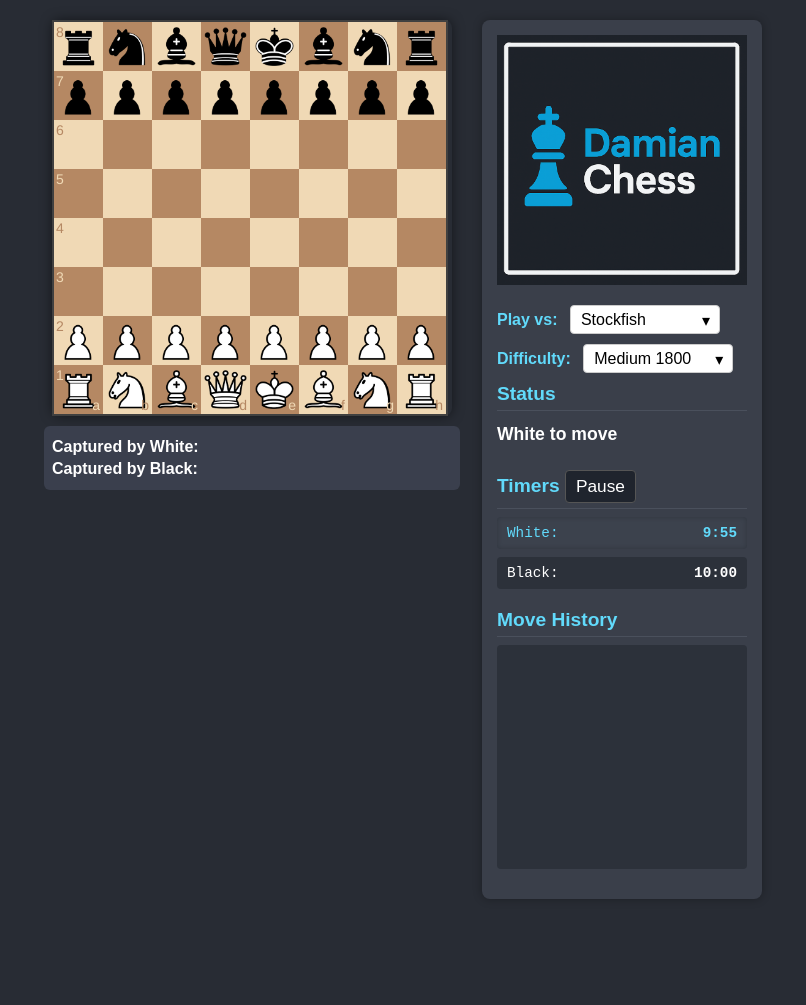
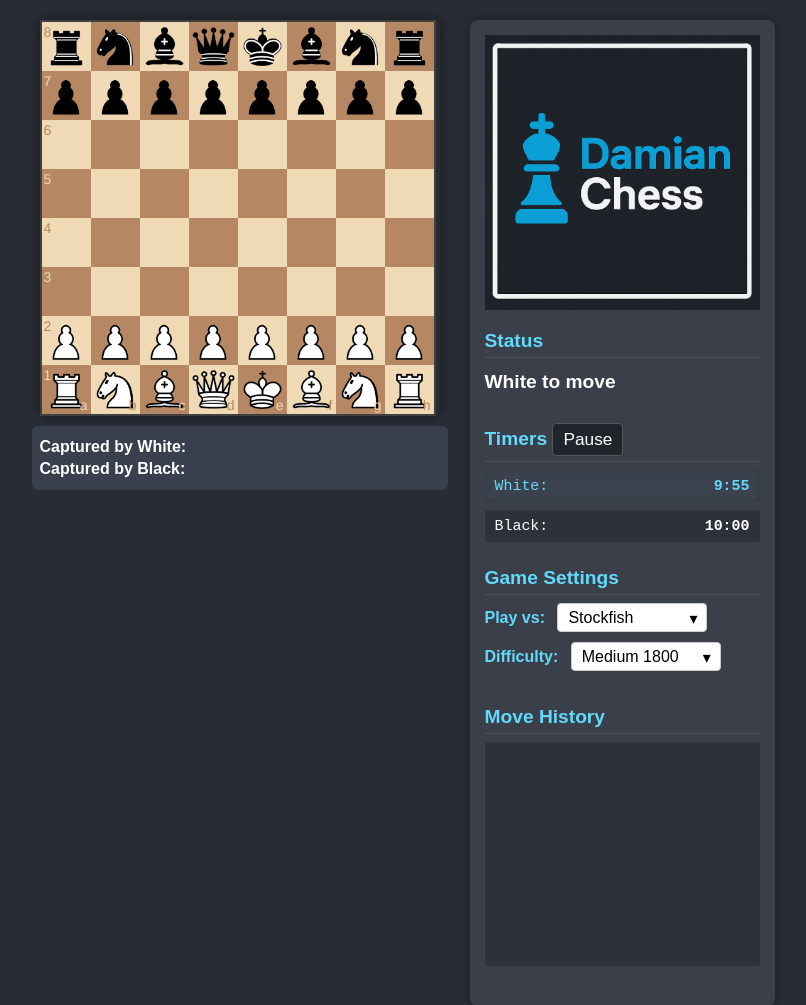
Before and after one commit to sounny/damianchess, a plain HTML site: page index.html in a window 1280 px wide. Shown: the top 1005 px of the page, without its empty margins (233-1039 px from the left). Before the commit the page ends 919 px from the top, so only its background shows below. Drawn offline with nearby package versions, Linux system fonts and the light colour scheme.

Commit message:
Enhance dashboard layout with logo and status panels; add pause button functionality

```diff
--- a/css/style.css
+++ b/css/style.css
@@ -25,7 +25,7 @@
 
 /* Dashboard styles */
 #dashboard {
-  width: 250px;
+  width: 275px; /* increased width by ~10% */
   background-color: #3a3f4a;
   border-radius: 8px;
   padding: 15px;
@@ -42,20 +42,26 @@
   padding-bottom: 5px;
 }
 
+/* Section spacing */
+#status-panel,
+#timer-panel,
+#menu-panel-side,
+#history-panel {
+  margin-bottom: 25px;
+}
+
 /* Status panel */
 #status-panel {
-  margin-bottom: 20px;
 }
 
 #status {
-  font-size: 1.1em;
+  font-size: 1.2em;
   font-weight: bold;
   padding: 5px 0;
 }
 
 /* Timer panel */
 #timer-panel {
-  margin-bottom: 20px;
 }
 
 .timer {
@@ -64,7 +70,7 @@
   background-color: #2c313a;
   border-radius: 4px;
   font-family: monospace;
-  font-size: 1.1em;
+  font-size: 1.15em;
 }
 
 .timer span {
@@ -80,7 +86,6 @@
 
 /* Move history */
 #history-panel {
-  margin-bottom: 15px;
 }
 
 #move-history {
@@ -161,6 +166,11 @@
   width: 110%; /* makes the select 10% wider */
 }
 
+.select-wrapper select:hover {
+  border-color: #61dafb;
+  background-color: #323842;
+}
+
 /* chevron arrow */
 .select-wrapper .chevron {
   position: absolute;
@@ -182,21 +192,12 @@
 #menu-panel-side {
   position: relative;
   margin-top: 0; /* Remove extra spacing */
-  padding-top: calc(100% + 20px); /* Add spacing below the icon to move menu elements down */
+  padding-top: 0; /* Remove previous padding for pseudo-logo */
 }
 
 #menu-panel-side::before {
-  content: '';
-  display: block;
-  width: 100%;
-  height: 0;
-  padding-top: 100%; /* Maintain a square aspect ratio */
-  background-image: url('../img/dcappicon.png');
-  background-size: cover; /* Ensure the image covers the area */
-  background-repeat: no-repeat;
-  background-position: center;
-  position: absolute;
-  top: 0; /* Align the icon with the top of the menu */
+  content: none;
+  display: none; /* Remove pseudo-element logo */
 }
 
 #menu-panel-side label {
@@ -221,6 +222,11 @@
   border-radius: 4px;
   font-size: 0.9em;
   width: 110%; /* makes the select 10% wider */
+}
+
+.select-wrapper select:hover {
+  border-color: #61dafb;
+  background-color: #323842;
 }
 
 .select-wrapper .chevron {
@@ -254,6 +260,28 @@ h1 {
   display: none;
 }
 
+/* Logo container styling */
+#logo-container {
+  width: 100%; /* Span the content area of the dashboard */
+  margin: 0 0 20px 0; /* 0 top/left/right margin, 20px bottom margin for spacing */
+  padding: 0; /* No extra padding inside the container */
+  box-sizing: border-box; /* Standard box model */
+  text-align: center; /* Center content */
+}
+
+#logo-container img {
+  display: block; /* Ensure block-level behavior */
+  width: 100%; /* Fill the container width */
+  max-width: 100%; /* Prevent exceeding container */
+  height: auto; /* Maintain aspect ratio */
+  margin: 0 auto; /* Center horizontally */
+}
+
+/* Move hint highlight */
+.square-55d63.move-hint {
+  background: rgba(255,255,0,0.4) !important;
+}
+
 /* Responsive adjustments */
 @media (max-width: 768px) {
   .game-container {
--- a/index.html
+++ b/index.html
@@ -73,8 +73,22 @@
     </div>
 
     <div id="dashboard">
-      <!-- ⬆︎ New menu up here -->
+      <div id="logo-container">
+        <img src="img/dcappicon.png" alt="DamianChess Logo" />
+      </div>
+      <div id="status-panel">
+        <h2>Status</h2>
+        <div id="status">White to move</div>
+      </div>
+
+      <div id="timer-panel">
+        <h2>Timers <button id="pause-button" title="Pause timers">Pause</button></h2>
+        <div class="timer" id="white-timer">White: <span>10:00</span></div>
+        <div class="timer" id="black-timer">Black: <span>10:00</span></div>
+      </div>
+
       <div id="menu-panel-side">
+        <h2>Game Settings</h2>
         <label for="opponent-select">Play vs:</label>
         <div class="select-wrapper">
           <select id="opponent-select">
@@ -95,21 +109,6 @@
         </div>
       </div>
 
-      <div id="status-panel">
-        <h2>Status</h2>
-        <div id="status">White to move</div>
-      </div>
-
-      <div id="timer-panel">
-        <h2>Timers <button id="pause-button">Pause</button></h2>
-        <div class="timer" id="white-timer">White: <span>10:00</span></div>
-        <div class="timer" id="black-timer">Black: <span>10:00</span></div>
-      </div>
-
-      <div id="pause-panel">
-        <!-- Removed the slider bar for pausing the timer -->
-      </div>
-
       <div id="history-panel">
         <h2>Move History</h2>
         <div id="move-history"></div>
--- a/js/script.js
+++ b/js/script.js
@@ -34,16 +34,6 @@ function initializeBoard() {
   updateTimerDisplay();
   startTimer();
   window.addEventListener('resize', board.resize);
-
-  const pauseSlider = document.getElementById('pause-slider');
-
-  pauseSlider.addEventListener('input', () => {
-    if (pauseSlider.value === '1') {
-      stopTimer(); // Pause the timer
-    } else {
-      startTimer(); // Resume the timer
-    }
-  });
 
   const pauseButton = document.getElementById('pause-button');
 
```
